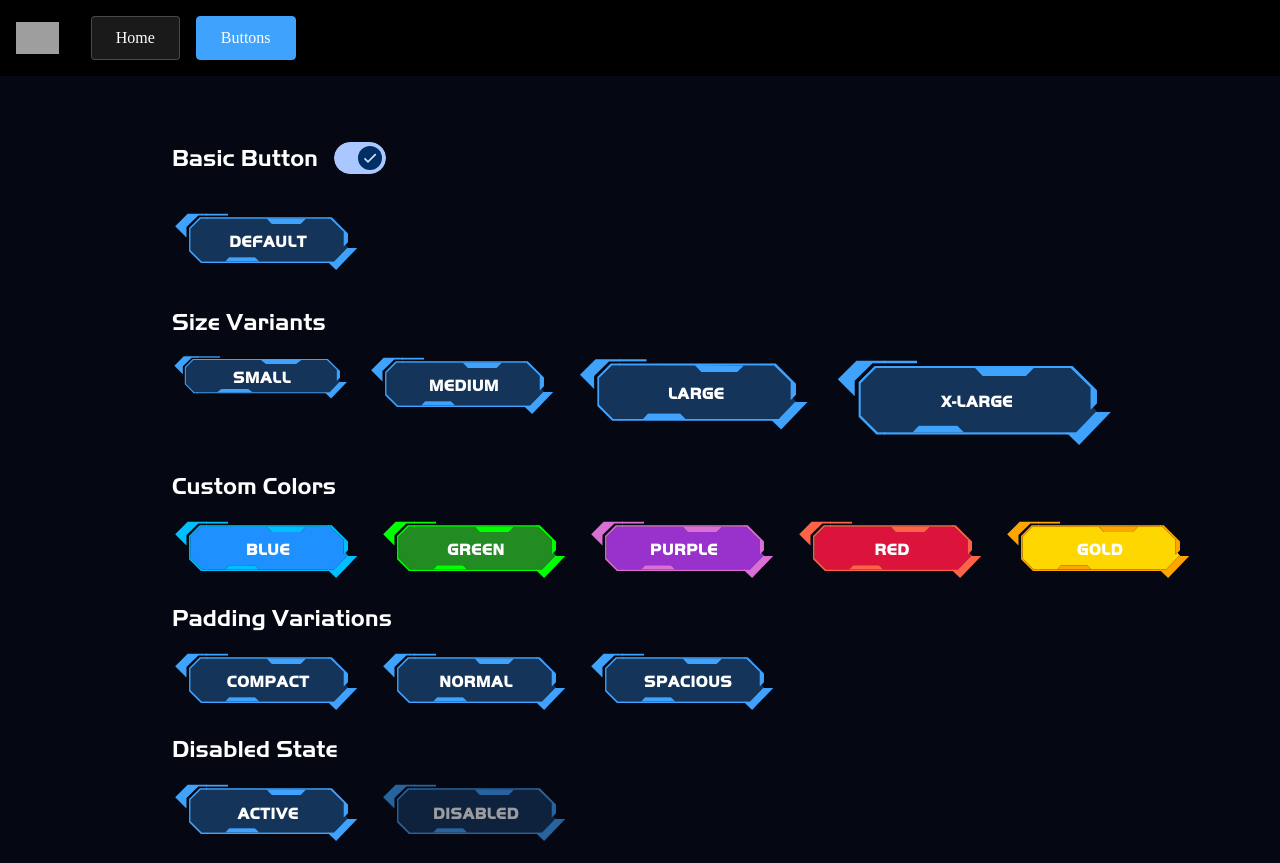
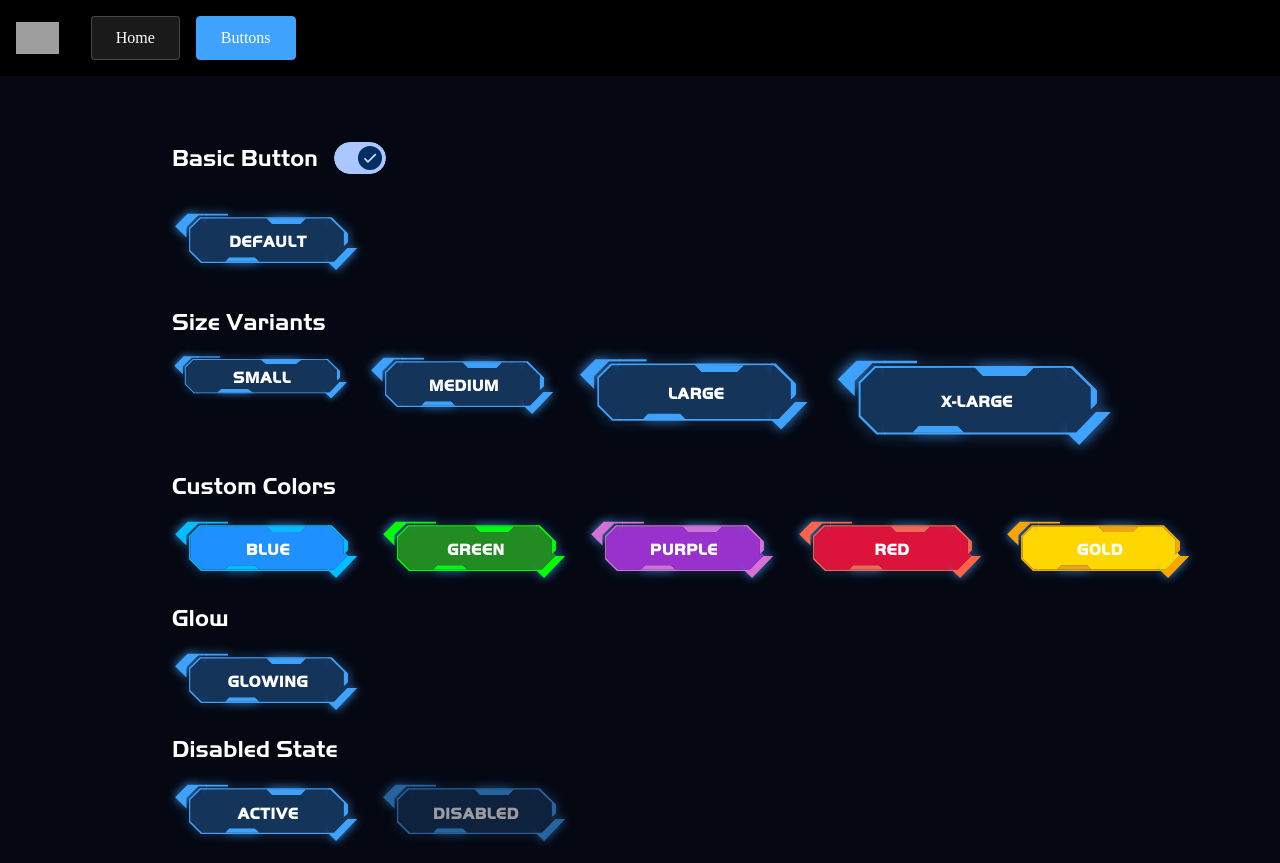
Before and after one commit to ethantreece/BungieNet-ComponentLibrary, an Angular app: page /BungieNet-ComponentLibrary/buttons in a window 1280 px wide. Shown: the top 863 px of the page. Built offline with nearby package versions, Linux system fonts and the light colour scheme; grey boxes are pictures that could not be loaded.

Commit message:
glow progress

```diff
--- a/src/app/pages/button-page/button-page.html
+++ b/src/app/pages/button-page/button-page.html
@@ -42,11 +42,9 @@
 
   <!-- Padding Variations -->
   <div>
-    <h2 style="margin-bottom: 1rem;">Padding Variations</h2>
+    <h2 style="margin-bottom: 1rem;">Glow</h2>
     <div style="display: flex; gap: 1rem; flex-wrap: wrap;">
-      <app-halo-forum-button text="Compact" [paddingX]="1"></app-halo-forum-button>
-      <app-halo-forum-button text="Normal" [paddingX]="2.25"></app-halo-forum-button>
-      <app-halo-forum-button text="Spacious" [paddingX]="3.5"></app-halo-forum-button>
+      <app-halo-forum-button text="Glowing" [paddingX]="1"></app-halo-forum-button>
     </div>
   </div>
 
--- a/src/app/shared/components/halo-forum-button/halo-forum-button.html
+++ b/src/app/shared/components/halo-forum-button/halo-forum-button.html
@@ -1,41 +1,41 @@
-<button (click)="onClick()" [disabled]="disabled()">
-  <span class="halo-button-container"
+<button class="overflow-visible" (click)="onClick()" [disabled]="disabled()">
+  <span class="halo-button-container overflow-visible"
     aria-hidden="true"
   >
     <!-- left -->
-    <svg class="left"
+    <svg class="left overflow-visible"
       animate.enter="height-enter-animation"
       animate.leave="height-leave-animation"
       version="1.1" xmlns="http://www.w3.org/2000/svg" xmlns:xlink="http://www.w3.org/1999/xlink" viewBox="0 0 121 221" preserveAspectRatio="none"
     >
+      <polygon class="glow-blue" fill="var(--outline-color)" points="50,102 50,66 91,26 121,26 121,20 54,20 11,63 50,102" />
+      <polygon class="glow-blue" fill="var(--outline-color)" points="121,37 121,32 96,32 59,69 59,149 100,190 121,190 121,185 103,185 64,146 64,72 99,37 121,37" />
       <polygon fill="var(--base-color)" points="121,185 121,37 99,37 64,72 64,146 103,185 121,185" />
-      <polygon fill="var(--outline-color)" points="50,102 50,66 91,26 121,26 121,20 54,20 11,63 50,102" />
-      <polygon fill="var(--outline-color)" points="121,37 121,32 96,32 59,69 59,149 100,190 121,190 121,185 103,185 64,146 64,72 99,37 121,37" />
     </svg>
 
     <!-- middle -->
-    <svg class="middle"
+    <svg class="middle overflow-visible"
       animate.enter="width-enter-animation"
       animate.leave="width-leave-animation"
       version="1.1" xmlns="http://www.w3.org/2000/svg" xmlns:xlink="http://www.w3.org/1999/xlink" viewBox="0 0 424 221" preserveAspectRatio="none"
     >
+      <polygon class="glow-blue" fill="var(--outline-color)" points="66,185 80,170 169,170 184,185 66,185" />
+      <polygon class="glow-blue" fill="var(--outline-color)" points="0,190 0,185 66,185 184,185 424,185 424,190 0,190" />
+      <polygon class="glow-blue" fill="var(--outline-color)" points="345,37 327,55 227,55 209,36 345,37" />
+      <polygon class="glow-blue" fill="var(--outline-color)" points="0,32 0,37 209,37 345,37 424,37 424,32 0,32" />
+      <polygon class="glow-blue" fill="var(--outline-color)" points="0,26 0,20 76,20 76,26 0,26" />
       <polygon fill="var(--base-color)" points="0,185 0,37 209,36 227,55 327,55 345,37 424,36 424,185 184,185 169,170 80,170 66,185 0,185" />
-      <polygon fill="var(--outline-color)" points="66,185 80,170 169,170 184,185 66,185" />
-      <polygon fill="var(--outline-color)" points="0,190 0,185 66,185 184,185 424,185 424,190 0,190" />
-      <polygon fill="var(--outline-color)" points="345,37 327,55 227,55 209,36 345,37" />
-      <polygon fill="var(--outline-color)" points="0,32 0,37 209,37 345,37 424,37 424,32 0,32" />
-      <polygon fill="var(--outline-color)" points="0,26 0,20 76,20 76,26 0,26" />
     </svg>
 
     <!-- right -->
-    <svg class="right"
+    <svg class="right overflow-visible"
       animate.enter="height-enter-animation"
       animate.leave="height-leave-animation"
       version="1.1" xmlns="http://www.w3.org/2000/svg" xmlns:xlink="http://www.w3.org/1999/xlink" viewBox="0 0 125 221" preserveAspectRatio="none"
     >
+      <polygon class="glow-blue" fill="var(--outline-color)" points="0,32 13,32 69,88 69,118 60,128 54,133 54,82 8,37 0,37 0,32" />
+      <polygon class="glow-blue" fill="var(--outline-color)" points="70,138 66,138 21,185 0,185 0,190 3,190 28,214 101,138 70,138" />
       <polygon fill="var(--base-color)" points="0,185 0,37 8,37 54,82 54,133 60,127 70,138 66,138 21,185 0,185" />
-      <polygon fill="var(--outline-color)" points="0,32 13,32 69,88 69,118 60,128 54,133 54,82 8,37 0,37 0,32" />
-      <polygon fill="var(--outline-color)" points="70,138 66,138 21,185 0,185 0,190 3,190 28,214 101,138 70,138" />
     </svg>
   </span>
 
--- a/src/app/shared/components/halo-forum-button/halo-forum-button.ts
+++ b/src/app/shared/components/halo-forum-button/halo-forum-button.ts
@@ -41,6 +41,7 @@ export class HaloForumButton {
 
   // State inputs
   disabled = input<boolean>(false);
+  glow = input<boolean>(false);
 
   // Output for click events
   buttonClick = output<void>();
--- a/src/styles.css
+++ b/src/styles.css
@@ -11,8 +11,10 @@
   --black: #000000;
   --white: #FFFFFF;
 
+  --bungie-bright-white: #F9FAFE;
   --bungie-dark-blue: #14345A;
   --bungie-light-blue: #3FA2FC;
+  --bungie-blue-glow: #3F99EF;
 }
 
 /* Global Styles */
@@ -47,3 +49,11 @@ h1, h2 {
   font-weight: 400;
   color: #ffffff;
 }
+
+.glow-blue {
+  filter: drop-shadow(0 0 1rem var(--bungie-blue-glow));
+}
+
+.overflow-visible {
+  overflow: visible !important;
+}
```
